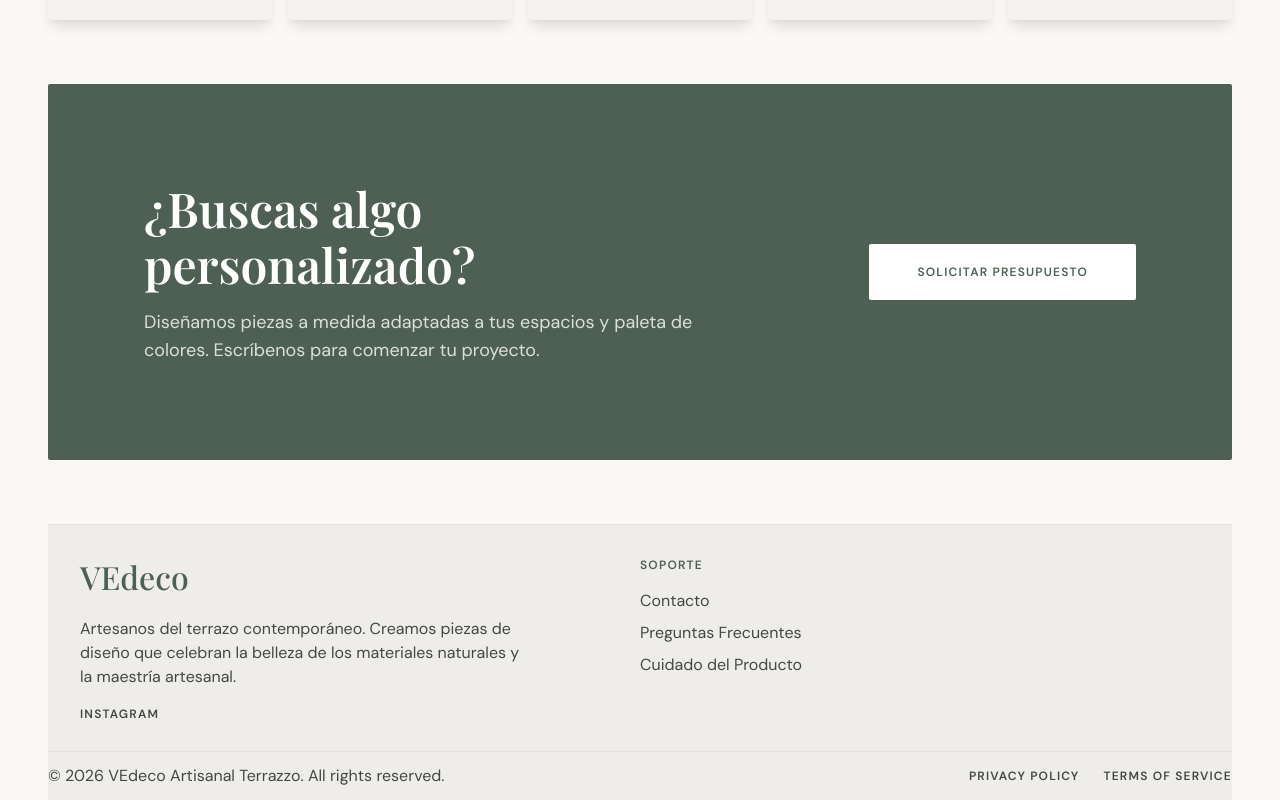
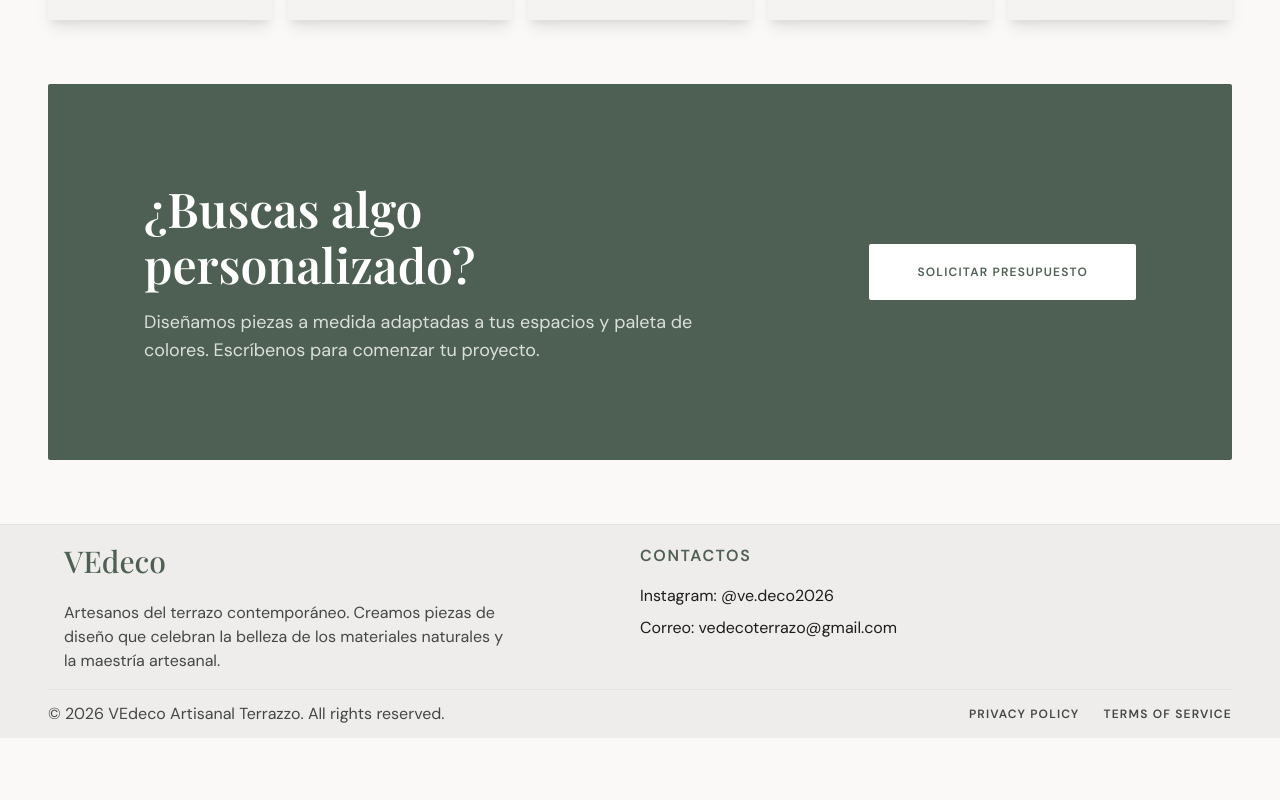
Before and after one commit to blom31/vedeco, a React (Vite) app: page / in a window 1280 px wide. Shown: the part 2132-2932 px from the top of the page. After the commit the page ends 2870 px from the top, so only its background shows below. Built offline with nearby package versions, Linux system fonts and the light colour scheme.

Commit message:
ajustes en footer

```diff
--- a/src/components/Footer.jsx
+++ b/src/components/Footer.jsx
@@ -11,36 +11,33 @@ function Footer() {
             celebran la belleza de los materiales naturales y la maestría
             artesanal.
           </p>
-          <div className="footer__socials">
-            <a
-              className="footer__social-link"
-              target="_blank"
-              href="https://www.instagram.com/ve.deco2026/"
-            >
-              Instagram
-            </a>
-            {/* <a className="footer__social-link" href="#">
-              Pinterest
-            </a>
-            <a className="footer__social-link" href="#">
-              LinkedIn
-            </a> */}
-          </div>
         </div>
         <div className="footer__nav-groups">
-
           <div className="footer__nav-group">
-            <h4 className="footer__group-title">SOPORTE</h4>
+            <h4 className="footer__group-title">CONTACTOS</h4>
             <nav className="footer__group-links">
-              <a className="footer__group-link" href="#">
-                Contacto
+              <div className="footer__socials">
+                <a
+                  className="footer__group-links"
+                  target="_blank"
+                  href="https://www.instagram.com/ve.deco2026/"
+                >
+                  Instagram: @ve.deco2026
+                </a>
+              </div>
+              <a
+                className="footer__group-links"
+                target="_blank"
+                href=""
+              >
+                Correo: vedecoterrazo@gmail.com
               </a>
-              <a className="footer__group-link" href="#">
+              {/* <a className="footer__group-link" href="#">
                 Preguntas Frecuentes
               </a>
               <a className="footer__group-link" href="#">
                 Cuidado del Producto
-              </a>
+              </a> */}
             </nav>
           </div>
         </div>
--- a/src/styles/_footer.scss
+++ b/src/styles/_footer.scss
@@ -1,15 +1,20 @@
-@use 'index' as *;
+@use "index" as *;
 
 .footer {
   background-color: $surface-container;
   border-top: 1px solid rgba($outline-variant, 0.3);
-  margin-left:3rem;
-  margin-right:3rem;
+  padding-left: $margin-mobile;
+  padding-right: $margin-mobile;
+
+  @media (min-width: 768px) {
+    padding-left: $margin-desktop;
+    padding-right: $margin-desktop;
+  }
 
   &__grid {
     display: grid;
     grid-template-columns: 1fr;
-    padding:2em;
+    padding: 1em;
     @media (min-width: 768px) {
       grid-template-columns: 1fr 1fr;
     }
@@ -28,9 +33,8 @@
 
   &__logo-text {
     font-family: $font-playfair;
-    font-size: 32px;
-    font-weight: 500;
-    line-height: 40px;
+    font-size: 30px;
+      line-height: 40px;
     color: $primary;
   }
 
@@ -77,12 +81,11 @@
 
   &__group-title {
     font-family: $font-dm-sans;
-    font-size: 12px;
+    font-size: 16px;
     font-weight: 600;
-    line-height: 16px;
     letter-spacing: 0.1em;
-    text-transform: uppercase;
     color: $primary;
+    margin-top:3px
   }
 
   &__group-links {
@@ -125,11 +128,18 @@
     font-weight: 400;
     line-height: 24px;
     color: $on-surface-variant;
+    @media (max-width: 767px) {
+      font-size: 10px;
+    }
   }
 
   &__bar-links {
     display: flex;
     gap: 24px;
+
+    @media (max-width: 767px) {
+      display: none;
+    }
   }
 
   &__bar-link {
```
